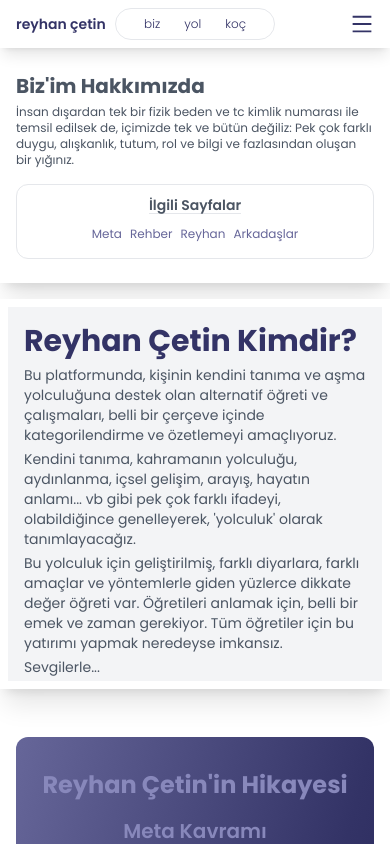
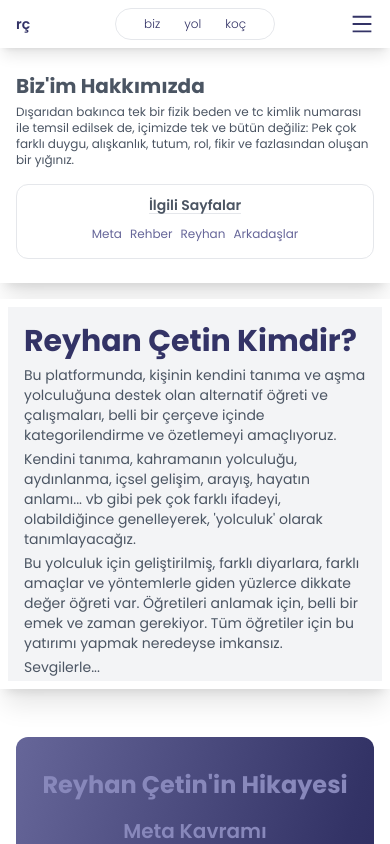
Before and after one commit to rcteenx/reyhancetin_com_tr, a Next.js app: page /biz in a window 390 px wide. Shown: the top 844 px of the page. Built offline with nearby package versions, Linux system fonts and the light colour scheme.

Commit message:
update mobile 3

```diff
--- a/components/ui/Header.jsx
+++ b/components/ui/Header.jsx
@@ -30,7 +30,7 @@ export default function Header() {
               href="/"
             >
               <span className="hidden md:block">{siteMetadata.logo}</span>
-              <span className="black md:hidden">{siteMetadata.logo_sm}</span>
+              <span className="block md:hidden">{siteMetadata.logo_sm}</span>
             </Link>
           </h3>
         </div>
--- a/content/data/siteMetaData.js
+++ b/content/data/siteMetaData.js
@@ -1,6 +1,6 @@
 export const siteMetadata = {
   logo: "reyhan çetin",
-  logo_sm: "reyhan çetin",
+  logo_sm: "rç",
   title: "Reyhan Çetin -  Öğreti ve Yollar",
   author: "rcteenx",
   headerTitle: "Reyhan Çetin | Öğreti ve Yollar",
@@ -18,7 +18,7 @@ export const StaticPages = [
     link: "biz",
     titleLong: "Biz'im Hakkımızda",
     description:
-      "İnsan dışardan tek bir fizik beden ve tc kimlik numarası ile temsil edilsek de, içimizde tek ve bütün değiliz: Pek çok farklı duygu, alışkanlık, tutum, rol ve bilgi ve fazlasından oluşan bir yığınız.",
+      "Dışarıdan bakınca tek bir fizik beden ve tc kimlik numarası ile temsil edilsek de, içimizde tek ve bütün değiliz: Pek çok farklı duygu, alışkanlık, tutum, rol, fikir ve fazlasından oluşan bir yığınız.",
     // Dahası, içimizde kendimizi bütünlemeye giden tüm çalışmalar, sonuna doğru ilerlerse bizi dışarı açar tekrar biz olur!
     h1: "Reyhan Çetin Kimdir?",
     par: [
```
